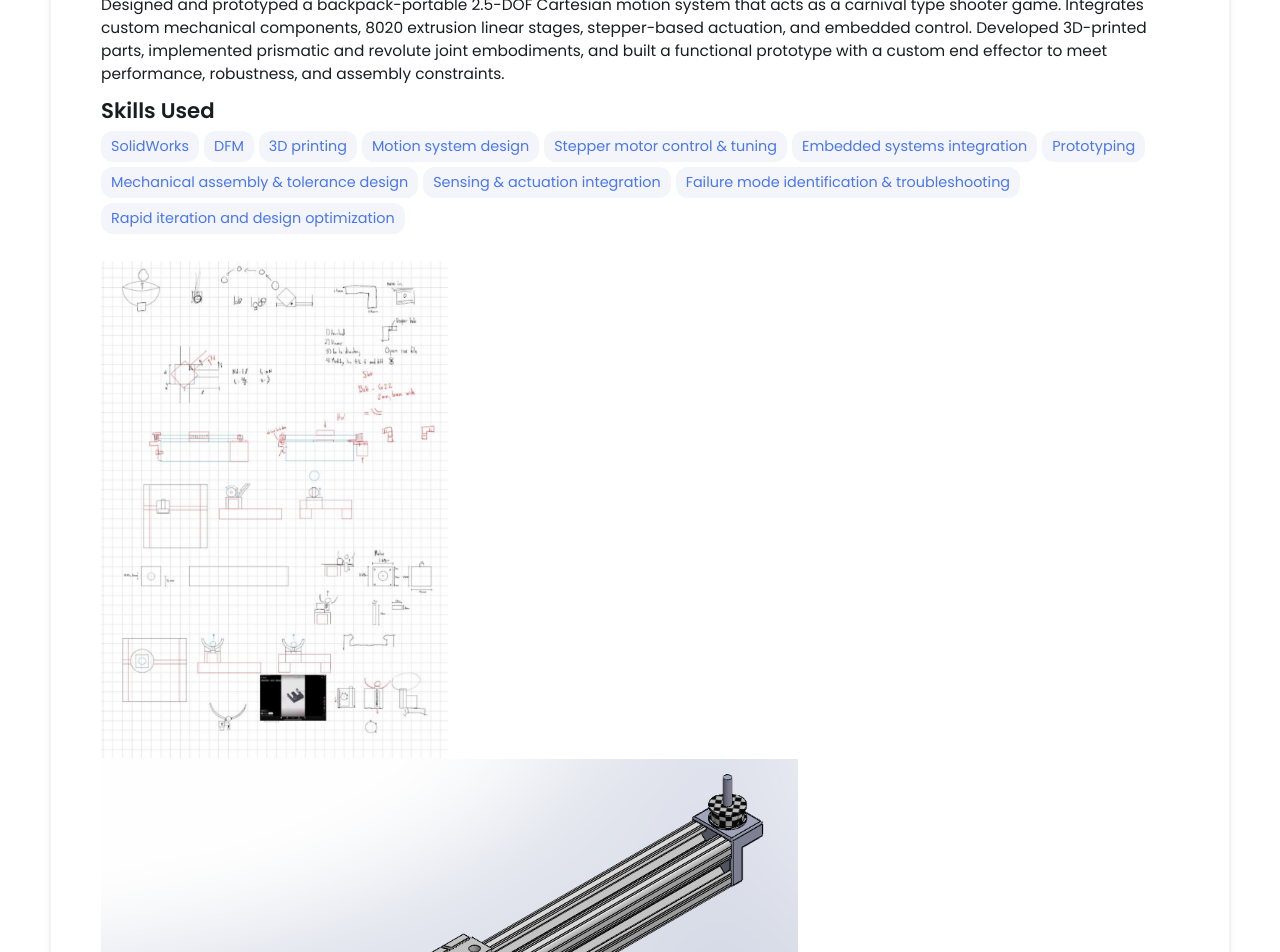
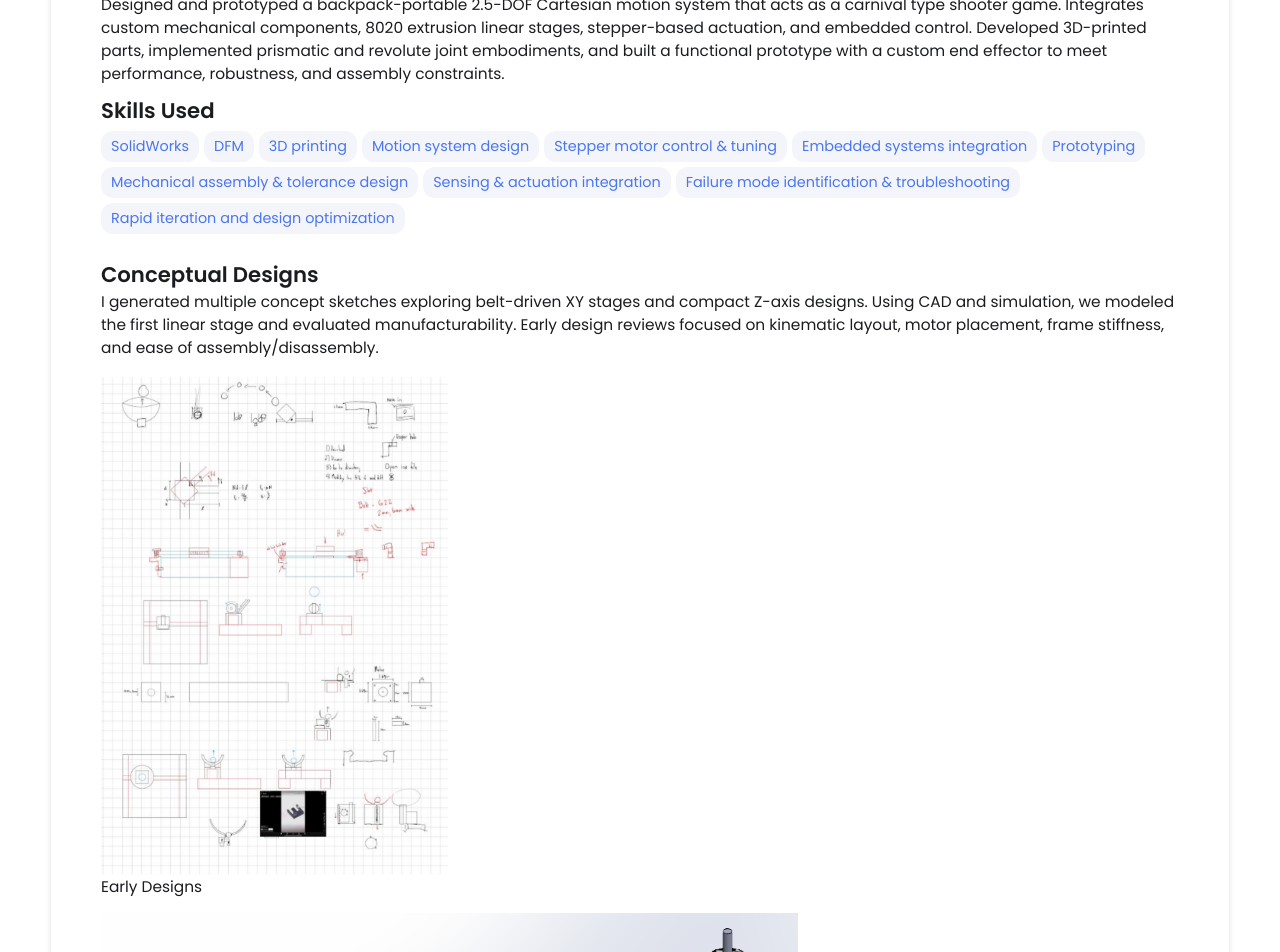
Before and after one commit to michael-vuong/michael-vuong.github.io, a Jekyll site: the page built from _projects/Aimlabs/index.md, in a window 1280 px wide and 1400 px high, scrolled down 595 px. Shown: the top 952 px of the window. Built offline with Jekyll 4.4.1, drawn with Linux system fonts in a browser that asks for light colours; some of the changed text lies outside the part shown.

Commit message:
Update index.md

```diff
--- a/_projects/Aimlabs/index.md
+++ b/_projects/Aimlabs/index.md
@@ -19,8 +19,13 @@ skills:
 main-image: /Thumbnail.png
 ---
 
+## Conceptual Designs
+I generated multiple concept sketches exploring belt-driven XY stages and compact Z-axis designs. Using CAD and simulation, we modeled the first linear stage and evaluated manufacturability. Early design reviews focused on kinematic layout, motor placement, frame stiffness, and ease of assembly/disassembly.
 {% include image-gallery.html images="Sketches.png" height="500" %}
+Early Designs
 {% include image-gallery.html images="Screenshot of Linear Stage.png" height="500" %}
+CAD of First Linear Stage
+
 {% include image-gallery.html images="Prototype.PNG" height="500" %}
 
 
```
